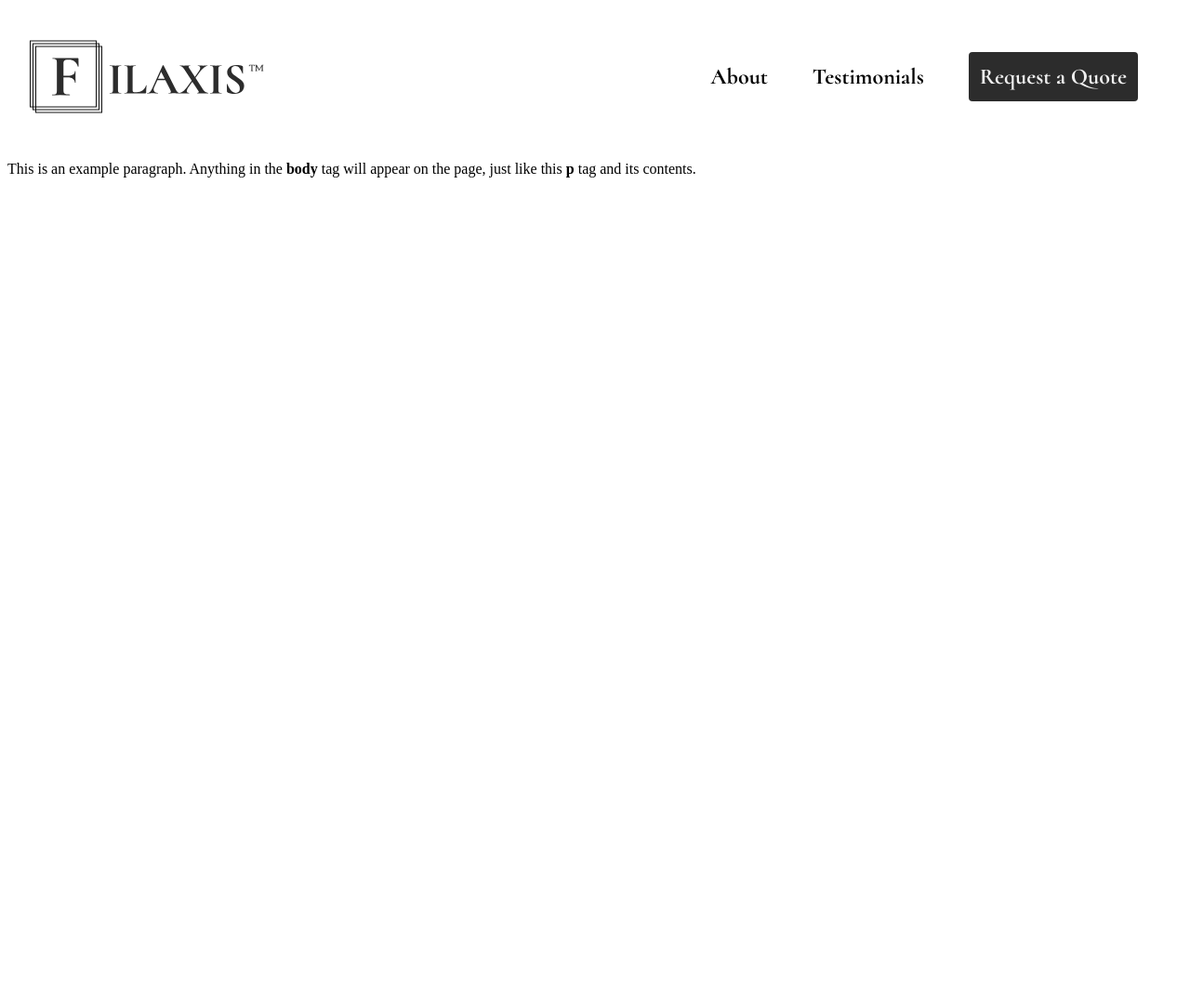
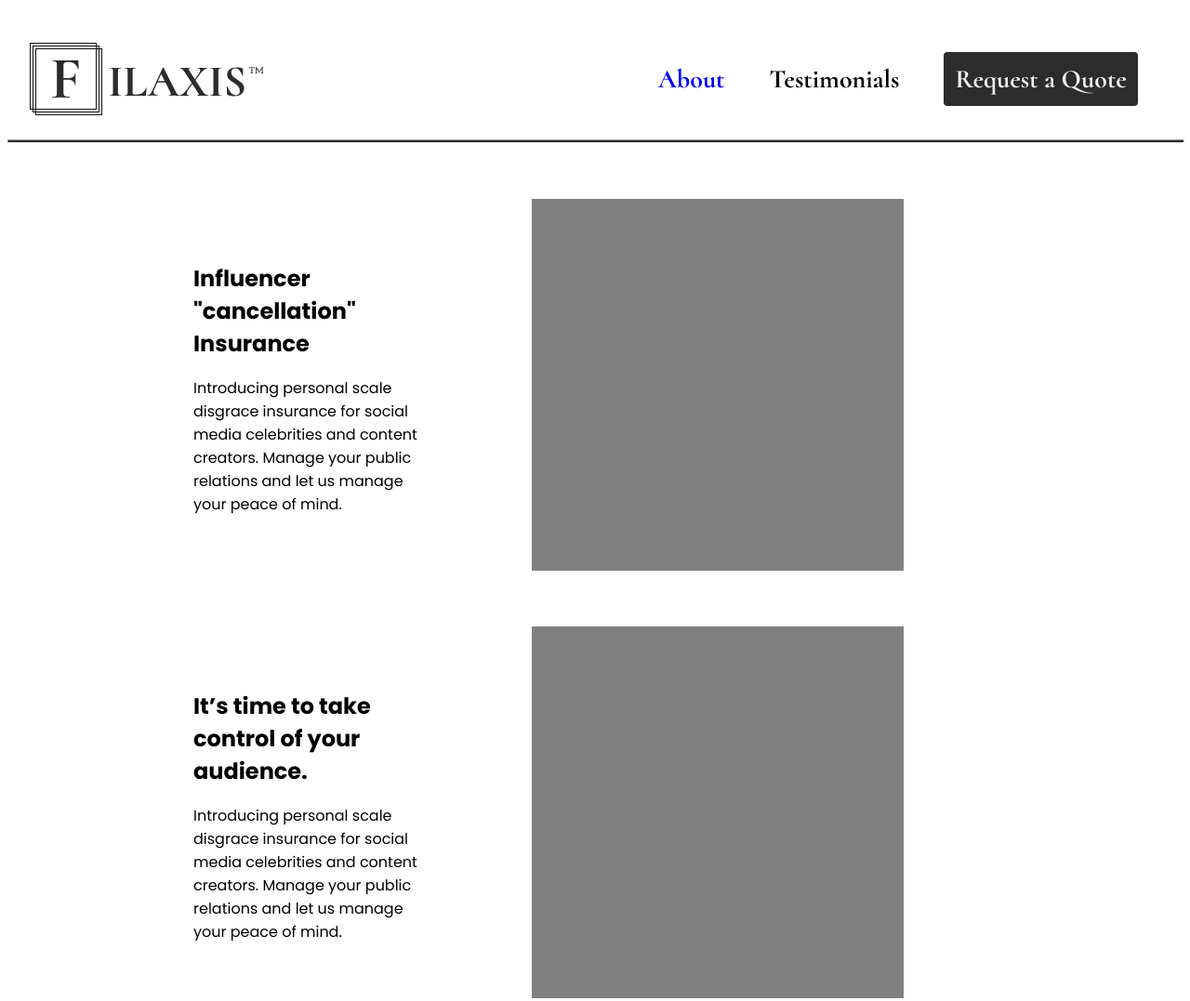
Before and after one commit to kaavyajayram/filaxis, a plain HTML site: page index.html in a window 1280 px wide. Shown: the whole page at 93% size. Before the commit the page ends 800 px from the top, so only its background shows below. Drawn offline with Linux system fonts and the light colour scheme.

Commit message:
more stuf

```diff
--- a/index.html
+++ b/index.html
@@ -7,20 +7,46 @@
   <style>
     @import url('https://fonts.googleapis.com/css2?family=Cormorant:wght@700&display=swap');
   </style>
+  <style>
+@import url('https://fonts.googleapis.com/css2?family=Poppins:wght@400;700&display=swap');
+</style>
   <title>This is the title of the webpage!</title>
 </head>
 
 <body>
+  <div class="page">
     <div class="header"><img src="assets/Filaxis.svg"></img>
       <div class="spacer"></div>
       <div class="navlinks">
+        <a href="#about">
           <h2>About</h2>
+        </a>
         <h2>Testimonials</h2>
         <h2 class="quote">Request a Quote</h2>
       </div>
     </div>
-  <p>This is an example paragraph. Anything in the <strong>body</strong> tag will appear on the page, just like this
-    <strong>p</strong> tag and its contents.</p>
+    <hr>
+    </hr>
+    <a id="#about">
+      <div class="section">
+        <div class="text-block">
+        <h3>Influencer "cancellation" Insurance</h3>
+        <p>Introducing personal scale disgrace insurance for social media celebrities and content creators.
+          Manage your public relations and let us manage your peace of mind.</p>
+        </div>
+        <div class="filler-image"></div>
+      </div>
+<div class="section">
+        <div class="text-block">
+        <h3>It’s time to take control of your audience.</h3>
+        <p>Introducing personal scale disgrace insurance for social media celebrities and content creators.
+          Manage your public relations and let us manage your peace of mind.</p>
+        </div>
+        <div class="filler-image"></div>
+      </div>
+    </a>
+  </div>
+
 </body>
 
 </html>
--- a/styles.css
+++ b/styles.css
@@ -1,7 +1,23 @@
+body {
+  display: flex;
+  flex-flow: column nowrap;
+  align-content: center;
+}
+
+.page {
+  max-width: 1400px;
+  min-width: 75%;
+  align-self: center;
+  align-content: center;
+  display: flex;
+  flex-flow: column nowrap;
+}
+
 .header {
   display: flex;
   flex-flow: row nowrap;
   padding: 24px;
+  padding-bottom: 12px;
 }
 
 .spacer {
@@ -15,8 +31,17 @@
 }
 
 h2 {
-  font-family: 'Cormorant', serif;
+  font-family: "Cormorant", serif;
   margin: 24px;
+  font-size: 28px;
+}
+
+a {
+  text-decoration: none;
+}
+
+a:visited {
+  color: unset;
 }
 
 .quote {
@@ -25,3 +50,49 @@ h2 {
   border-radius: 4px;
   padding: 12px;
 }
+
+hr {
+  height: 2px;
+  background-color: #2c2c2c;
+  width: 100%;
+  padding: 0;
+  margin: 0;
+}
+
+.section {
+  display: flex;
+  flex-flow: row nowrap;
+
+  padding-left: 200px;
+  padding-right: 200px;
+
+  padding-top: 60px;
+  align-items: center;
+}
+
+.text-block {
+  display: inline-block;
+
+  width: calc(100% - 600px);
+  padding-right: 100px;
+  height: min-content;
+}
+
+h3 {
+  font-family: "Poppins", sans-serif;
+  margin-bottom: 2px;
+  font-size: 24px;
+  width: unset;
+  display: inline-block;
+}
+
+p {
+  font-family: "Poppins", sans-serif;
+  font-size: 16px;
+}
+
+.filler-image {
+  width: 400px;
+  height: 400px;
+  background-color: gray;
+}
```
Lines whose indentation alone changed are shown as unchanged.
